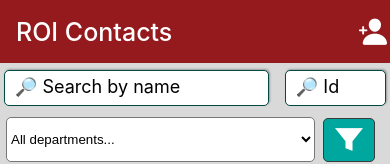
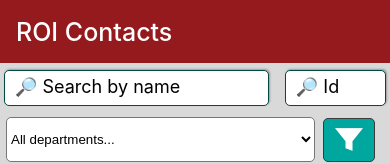
Before and after one commit to MrG-Force/ROIAppProto, a React Native app: screen / in a window 390 px wide. Shown: the top 164 px of the page. Built offline with nearby package versions, Linux system fonts and the light colour scheme.

Commit message:
move button to component to access departments

```diff
--- a/App.js
+++ b/App.js
@@ -25,17 +25,8 @@ export default function App() {
           <Stack.Screen
             name="Home"
             component={AllContacts}
-            options={({ navigation }) => ({
+            options={() => ({
               headerTitle: "ROI Contacts",
-              headerRight: () => (
-                <IconBtn
-                  style={styles.AddContactBtn}
-                  onPress={() => navigation.navigate("New Contact")}
-                  iconName="person-add"
-                  size={30}
-                  color="#ffffff"
-                />
-              ),
               headerTitleStyle: { fontSize: 25 },
             })}
           />
```
